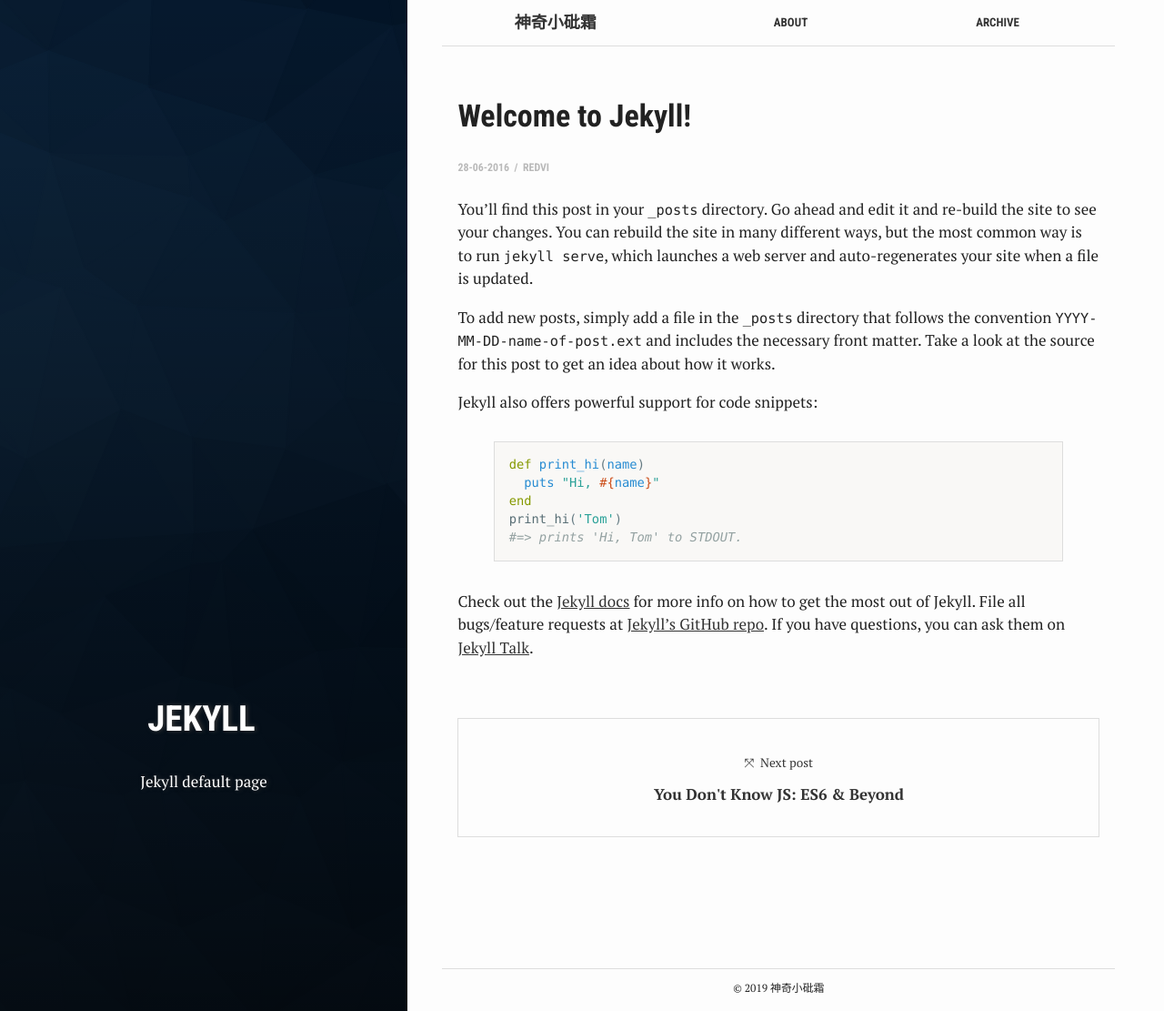
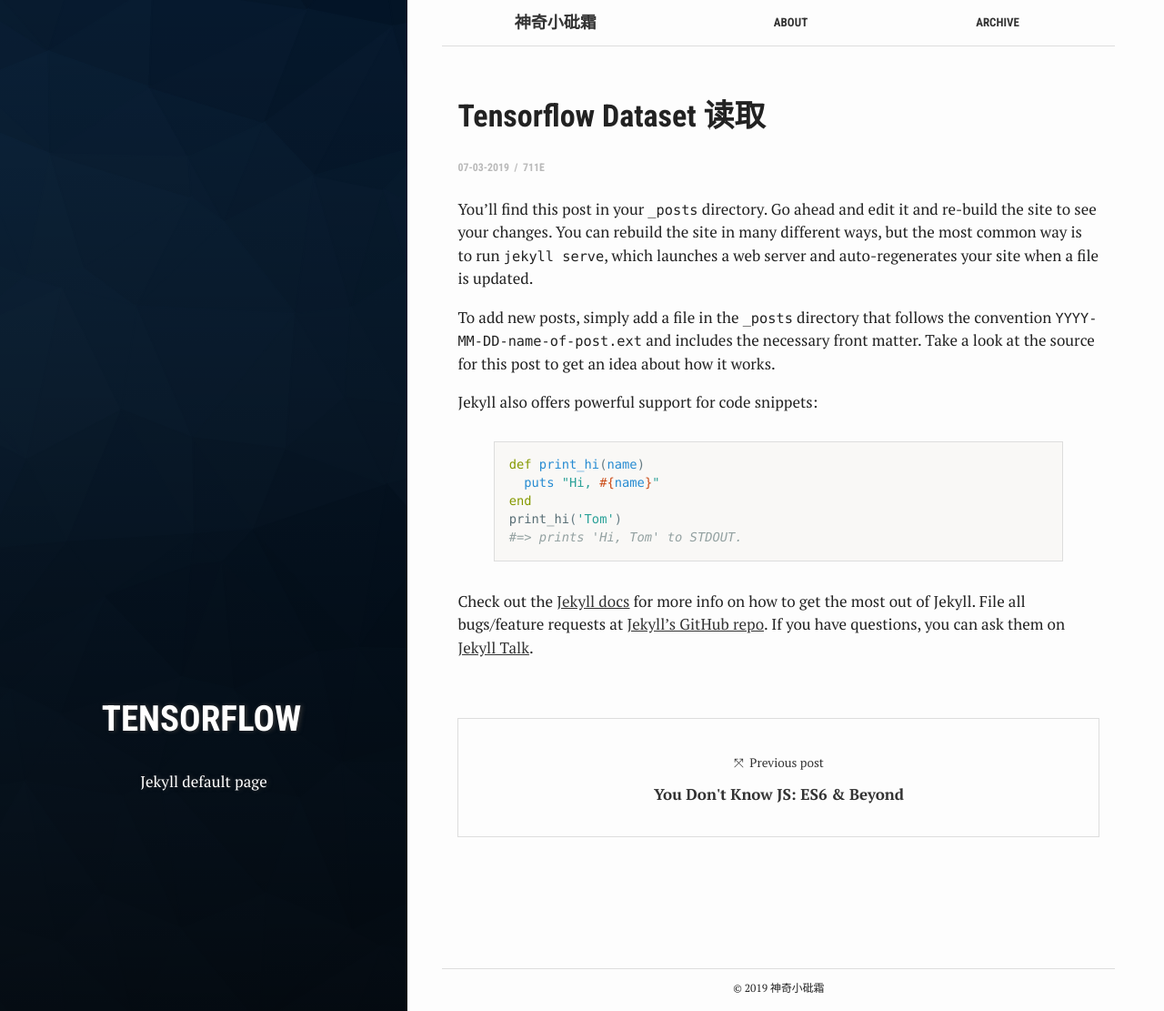
Before and after one commit to 711e/711e.github.io, a Jekyll site: the page built from _posts/2016-06-28-welcome-to-jekyll.markdown, in a window 1280 px wide and 1111 px high. Shown: the whole window at 91% size. Built offline with Jekyll 4.4.1, drawn with Linux system fonts in a browser that asks for light colours.

Commit message:
Update 2016-06-28-welcome-to-jekyll.markdown

```diff
--- a/_posts/2016-06-28-welcome-to-jekyll.markdown
+++ b/_posts/2016-06-28-welcome-to-jekyll.markdown
@@ -1,12 +1,12 @@
 ---
 layout: post
-title:  "Welcome to Jekyll!"
-crawlertitle: "How to use jekyll"
+title:  "Tensorflow Dataset 读取"
+crawlertitle: "Tensorflow Dataset 读取"
 summary: "Jekyll default page"
-date:   2016-06-28 23:09:47 +0700
+date:   2019-03-07 12:11:10 +0700
 categories: posts
-tags: 'jekyll'
-author: redVi
+tags: 'tensorflow'
+author: 711E
 ---
 You’ll find this post in your `_posts` directory. Go ahead and edit it and re-build the site to see your changes. You can rebuild the site in many different ways, but the most common way is to run `jekyll serve`, which launches a web server and auto-regenerates your site when a file is updated.
 
```
